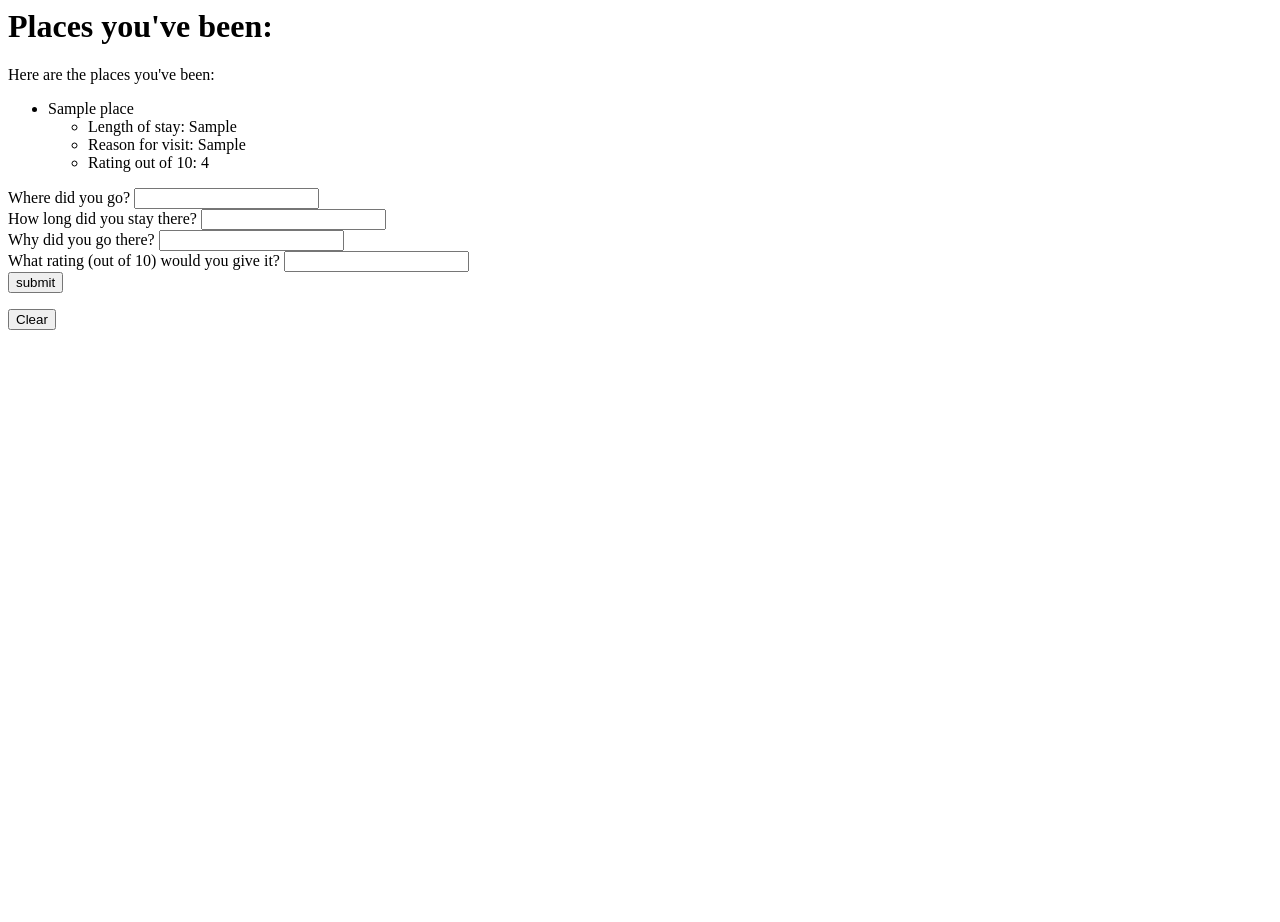
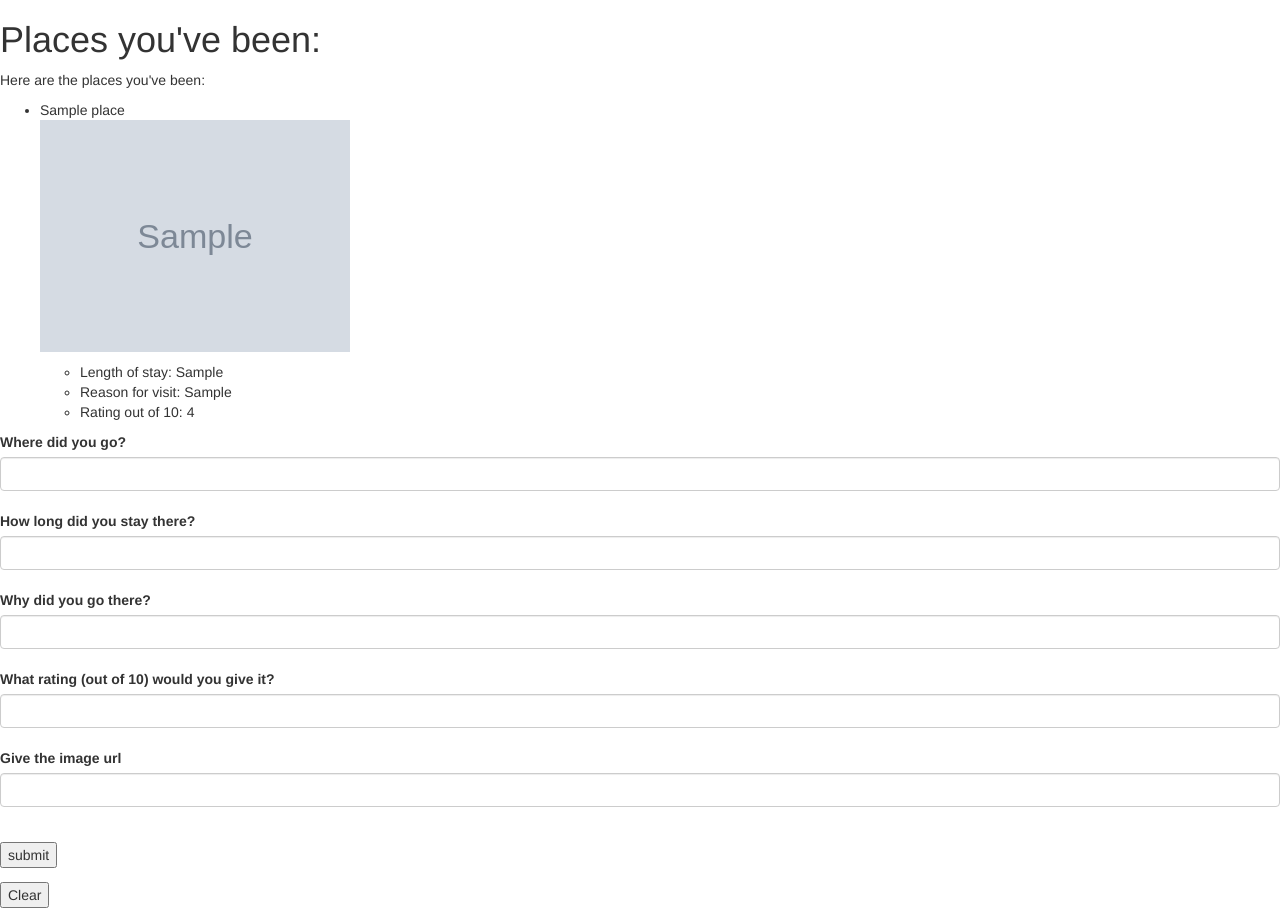
Before and after one commit to CaseyH33/Places, a PHP site: template views/places.html.twig in a window 1280 px wide. Before the commit the page ends 330 px from the top, so only its background shows below. Run offline with PHP 8.4, Linux system fonts and the light colour scheme; the template is opened without the code that fills it: most values are stand-ins (such as "Sample title", 1, 10 or a date in 2020); grey boxes marked "Sample" are stand-in pictures; some libraries are stand-ins or nearby versions.

Commit message:
adds images and bootstrap

```diff
--- a/app/app.php
+++ b/app/app.php
@@ -21,7 +21,7 @@
   });
 
   $app->post("/places", function() use ($app) {
-    $place = new Places($_POST['place_name'], $_POST['length'], $_POST['reason'], $_POST['rating']);
+    $place = new Places($_POST['place_name'], $_POST['length'], $_POST['reason'], $_POST['rating'], $_POST['image']);
     $place->save();
     return $app['twig']->render('create_place.html.twig', array('newplace' => $place));
   });
--- a/views/create_place.html.twig
+++ b/views/create_place.html.twig
@@ -1,6 +1,7 @@
 <html>
 <head>
     <title>List of places</title>
+    <link rel="stylesheet" href="https://maxcdn.bootstrapcdn.com/bootstrap/3.3.5/css/bootstrap.min.css">
 </head>
 <body>
     <h1>You've added a new place!</h1>
--- a/views/delete_places.html.twig
+++ b/views/delete_places.html.twig
@@ -1,6 +1,7 @@
 <html>
 <head>
     <title>List cleared</title>
+    <link rel="stylesheet" href="https://maxcdn.bootstrapcdn.com/bootstrap/3.3.5/css/bootstrap.min.css">
 </head>
 
 <body>
--- a/views/places.html.twig
+++ b/views/places.html.twig
@@ -1,6 +1,7 @@
 <html>
 <head>
 <title>List your places!</title>
+<link rel="stylesheet" href="https://maxcdn.bootstrapcdn.com/bootstrap/3.3.5/css/bootstrap.min.css">
 </head>
 
 <body>
@@ -11,6 +12,7 @@
     <ul>
     {% for place in places %}
         <li>{{ place.getCityName }}</li>
+        <p><img src="{{ place.getImage }}" width="25%"></p>
         <ul>
           <li>Length of stay: {{ place.getLengthOfStay }}</li>
           <li>Reason for visit: {{ place.getReason }}</li>
@@ -21,14 +23,18 @@
     {% endif %}
 
      <form action='/places' method='post'>
+        <div class='form-group'>
         <label for='place_name'>Where did you go?</label>
-        <input id='place_name' name='place_name' type='text'><br>
+        <input class='form-control' id='place_name' name='place_name' type='text'><br>
         <label for='length'>How long did you stay there?</label>
-        <input id='length' name='length' type = 'text'><br>
+        <input class='form-control' id='length' name='length' type = 'text'><br>
         <label for='reason'>Why did you go there?</label>
-        <input id='reason' name='reason' type = 'text'><br>
+        <input class='form-control' id='reason' name='reason' type = 'text'><br>
         <label for='rating'>What rating (out of 10) would you give it?</label>
-        <input id='rating' name='rating' type = 'text'><br>
+        <input class='form-control' id='rating' name='rating' type = 'text'><br>
+        <label for='image'>Give the image url</label>
+        <input class='form-control' id='image' name='image' type= 'text'><br>
+      </div>
         <button type='submit'>submit</button>
     </form>
 
```
Also changed, not shown: src/Places.php (+16 -4 lines).
